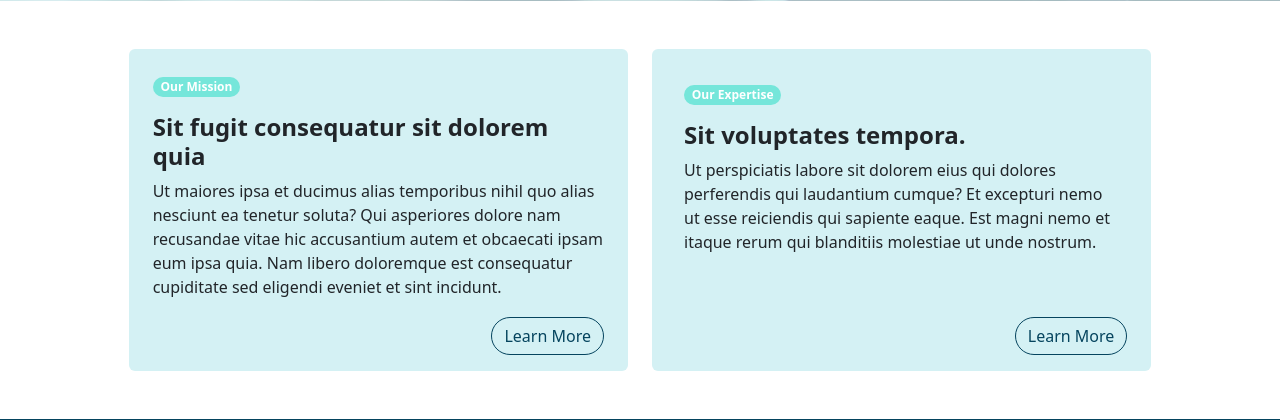
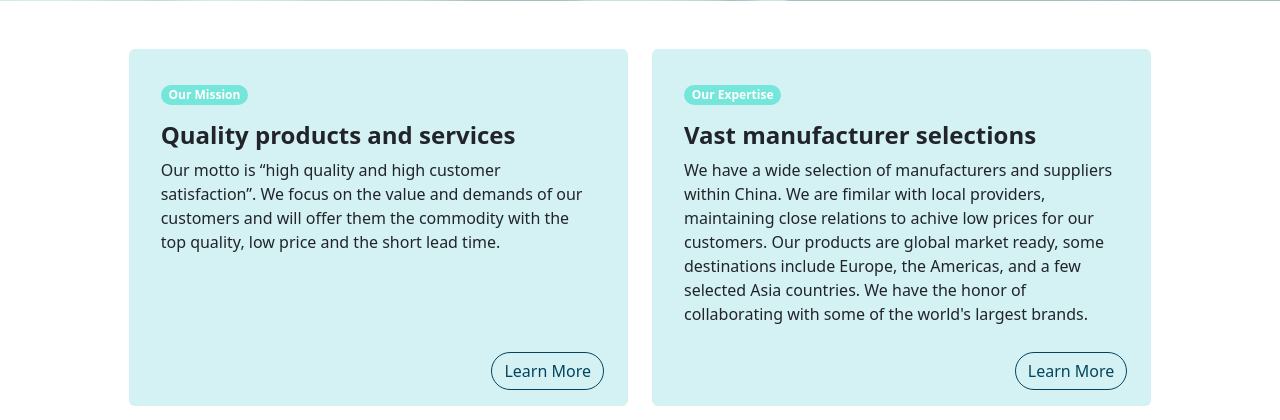
Before and after one commit to YRD-Software/bjmajestic.com, a Django app: page / in a window 1280 px wide. Shown: the part 715-1135 px from the top of the page. Run offline with Django 3.2, Linux system fonts and the light colour scheme.

Commit message:
Update index page

```diff
--- a/products/templates/homepage/index.html
+++ b/products/templates/homepage/index.html
@@ -5,7 +5,8 @@
   <div class="container top-0 start-50 translate-middle-x position-absolute text-center col-12 col-sm-10 col-xxl-6">
     <h1 class="fw-bold mt-4">Beijing Majestic Stationery</h1>
     <p>
-      An industrial and commercial company specialized in stationery trading.
+      We are an modern commercial company specialized in international stationery trading, providing high quality
+      writing instruments and art supplies up to a proffessional level.
     </p>
     <a class="btn btn-bluegrotto mt-3" href="{% url 'products:products' %}">See Products</a>
     <div id="carouselExampleIndicators" class="carousel slide mt-4" data-bs-ride="true">
@@ -49,17 +50,16 @@
   <div class="container col-12 col-md-10 col-xxl-8 justify-content-between">
     <div class="row row-cols-1 row-cols-md-2 g-4">
       <div class="col">
-        <div class="card h-100 bg-lightblue border-0 p-2">
+        <div class="card h-100 bg-lightblue border-0 p-3">
           <div class="card-body mb-5">
             <p class="fw-normal">
               <span class="badge rounded-pill text-bg-majesticblue">Our Mission</span>
             </p>
-            <h4 class="card-title fw-bold">Sit fugit consequatur sit dolorem quia</h4>
-            <!-- WARNING: Need to replace dummy text -->
+            <h4 class="card-title fw-bold">Quality products and services</h4>
             <p class="card-text">
-              Ut maiores ipsa et ducimus alias temporibus nihil quo alias nesciunt ea tenetur soluta? Qui asperiores
-              dolore nam recusandae vitae hic accusantium autem et obcaecati ipsam eum ipsa quia. Nam libero doloremque
-              est consequatur cupiditate sed eligendi eveniet et sint incidunt.
+              Our motto is “high quality and high customer satisfaction”. We focus on the value and demands of our
+              customers and will offer them the commodity with the top quality, low price and the short
+              lead time.
             </p>
           </div>
           <div class="position-absolute bottom-0 end-0 mx-4 mb-3">
@@ -73,12 +73,13 @@
             <p class="fw-normal">
               <span class="badge rounded-pill text-bg-majesticblue">Our Expertise</span>
             </p>
-            <h4 class="card-title fw-bold">Sit voluptates tempora.</h4>
+            <h4 class="card-title fw-bold">Vast manufacturer selections</h4>
             <!-- WARNING: Need to replace dummy text -->
             <p class="card-text">
-              Ut perspiciatis labore sit dolorem eius qui dolores perferendis qui laudantium cumque? Et excepturi nemo
-              ut esse reiciendis qui sapiente eaque. Est magni nemo et itaque rerum qui blanditiis molestiae ut unde
-              nostrum.
+              We have a wide selection of manufacturers and suppliers within China. We are fimilar with local providers,
+              maintaining close relations to achive low prices for our customers. Our products are global market ready, some
+              destinations include Europe, the Americas, and a few selected Asia countries. We have the honor of
+              collaborating with some of the world's largest brands.
             </p>
           </div>
           <div class="position-absolute bottom-0 end-0 mx-4 mb-3">
```
